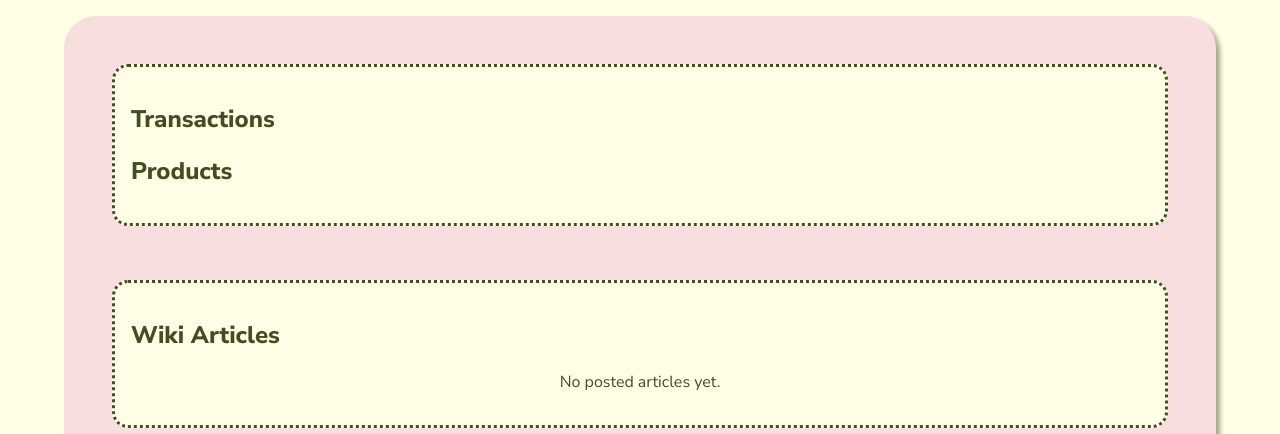
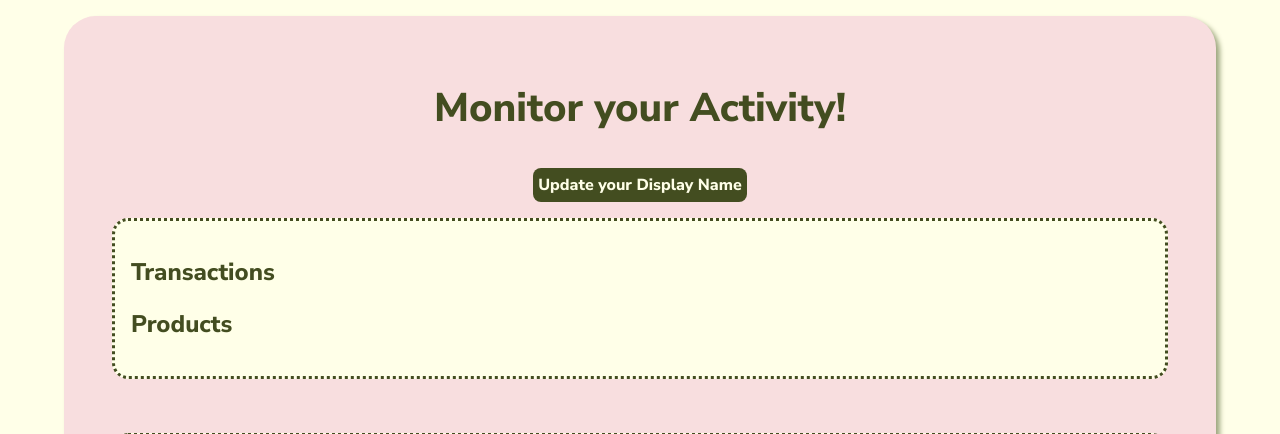
Before and after one commit to diego-nst/hobbysite-g-2, a Django app: page /profile/dashboard in a window 1280 px wide. Shown: the part 74-508 px from the top of the page. Run offline with Django 5.2, Linux system fonts and the light colour scheme.

Commit message:
Added links to dashboard, changed update form for profile

```diff
--- a/templates/base.html
+++ b/templates/base.html
@@ -20,6 +20,7 @@
         <li><a href='{% url 'forum:thread_list' %}'>Forum</a></li>
         <li><a href='{% url 'commissions:commission-list' %}'>Commission</a></li>
     {% if user.is_authenticated %}
+        <li><a href="{% url 'user_management:dashboard'%}">Dashboard</a></li>
     <form method="POST" action="{% url 'logout' %}">
         {% csrf_token %}
         <li><button type="submit">Logout</button></li>
--- a/templates/home.html
+++ b/templates/home.html
@@ -81,6 +81,9 @@
 
 <div class="header">
     <h1>Welcome to Our Hobbysite!</h1>
+    {% if user.is_authenticated %}
+        <h2> Hello {{ request.user.profile.display_name }}! </h2>
+    {% endif %}
     <h3>Explore!</h3>
 </div>
 <div class="navigation">
@@ -89,6 +92,9 @@
         <a href="{% url 'blog:article_list' %}"> <button type="Submit">Blog</button></a>
         <a href="{% url 'forum:thread_list' %}"> <button type="Submit">Forum</button></a>
         <a href="{% url 'commissions:commission-list' %}"> <button type="Submit">Commission</button></a>
+        {% if user.is_authenticated %}
+            <a href="{% url 'user_management:dashboard'%}"> <button type="Submit">Dashboard</button></a>
+        {% endif %}
 </div>
 <br>
 
--- a/user_management/forms.py
+++ b/user_management/forms.py
@@ -4,4 +4,4 @@
 class ProfileForm(forms.ModelForm):
     class Meta:
         model = Profile
-        fields = ['display_name', 'email']
+        fields = ['display_name']
--- a/user_management/templates/user_management/dashboard.html
+++ b/user_management/templates/user_management/dashboard.html
@@ -36,6 +36,8 @@
 {% endblock %}
 {% block content %}
     <section>
+    <h1 style="font-size: 2.5rem; text-align: center; color: #434d20;"> Monitor your Activity! </h1>
+    <a href="{% url 'user_management:profile-update' request.user.profile.slug%}"><button type="submit" value="Submit" style="display:block; margin: auto; width:fit-content; font-size: 1rem;">Update your Display Name</button></a>
     <div class="content">
     <h1>Transactions</h1>
     <div class="subcontent">
@@ -144,7 +146,7 @@
         <p>No posted articles yet.</p>
     {% endfor %}</div>
     </div><br>
-    </div><br>
+    </div>
 
     <div class="content">
     <h2>Commissions Created:</h4>
--- a/user_management/views.py
+++ b/user_management/views.py
@@ -31,7 +31,7 @@
     model = Profile
     form = ProfileForm
     template_name = "user_management/profile.html"
-    fields = ['display_name', 'email']
+    fields = ['display_name']
 
     def get_success_url(self):
         return reverse_lazy('user_management:dashboard')
```
Also changed, not shown: wiki/templates/wiki_detail.html (+11 -9 lines).
